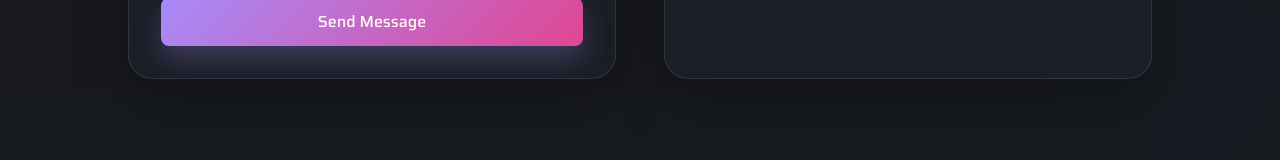
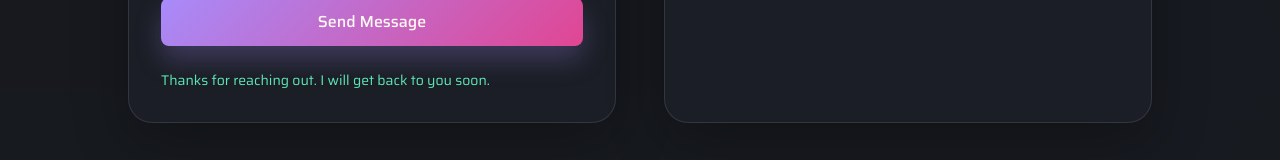
Before and after one commit to Ayush-Kumar-mishra-prog/Ayush-portfoliyo, a React (Vite) app in the folder Ayush-portfolio/: page / in a window 1280 px wide. Both pictures are taken after typing "Sample", "name@example.com", "Sample" into the empty fields and a click on the button "Send Message". Shown: the part 5326-5486 px from the top of the page. Built offline with nearby package versions, Linux system fonts and the light colour scheme; no server answers.

Commit message:
last_commit

```diff
--- a/Ayush-portfolio/src/components/Contact.jsx
+++ b/Ayush-portfolio/src/components/Contact.jsx
@@ -80,7 +80,9 @@ const Contact = () => {
                             <p className="text-sm text-emerald-300">Message sent successfully. I will receive it by email.</p>
                         )}
 
-
+                        {formStatus === 'error' && (
+                            <p className="text-sm text-emerald-300">Thanks for reaching out. I will get back to you soon.</p>
+                        )}
                     </form>
                 </Motion.div>
 
```
